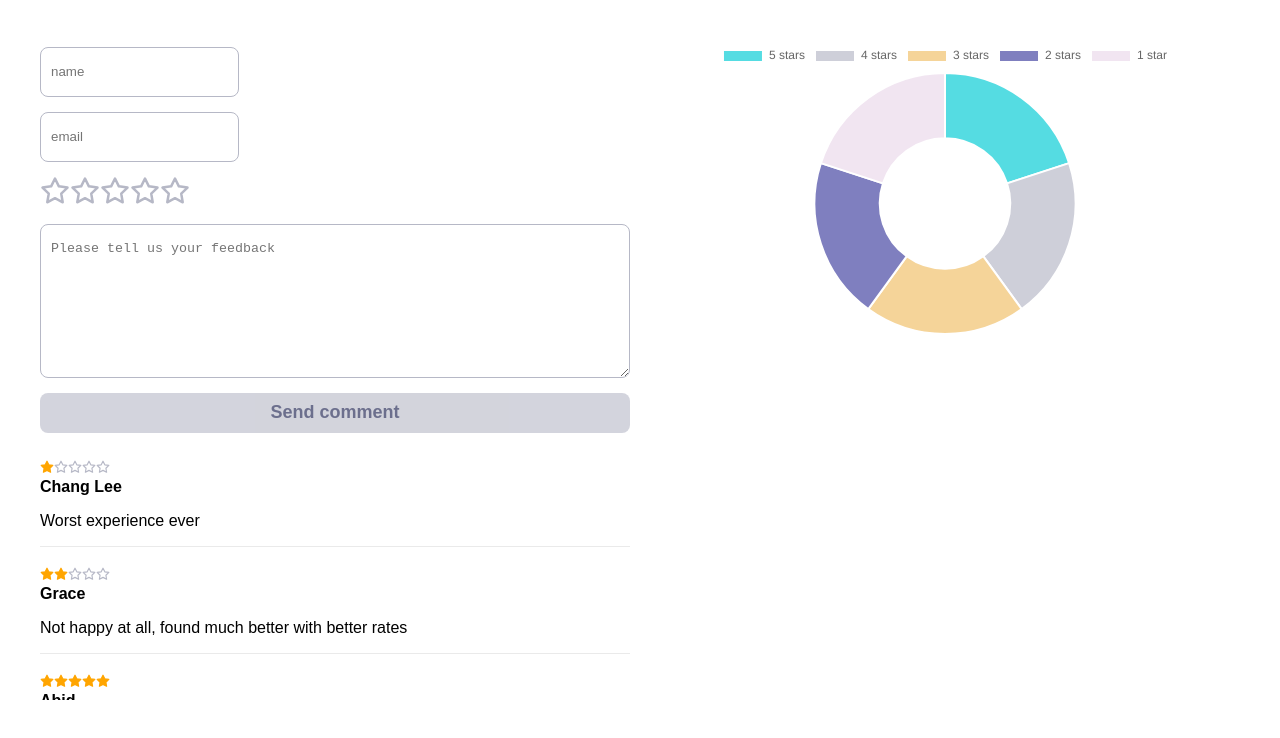
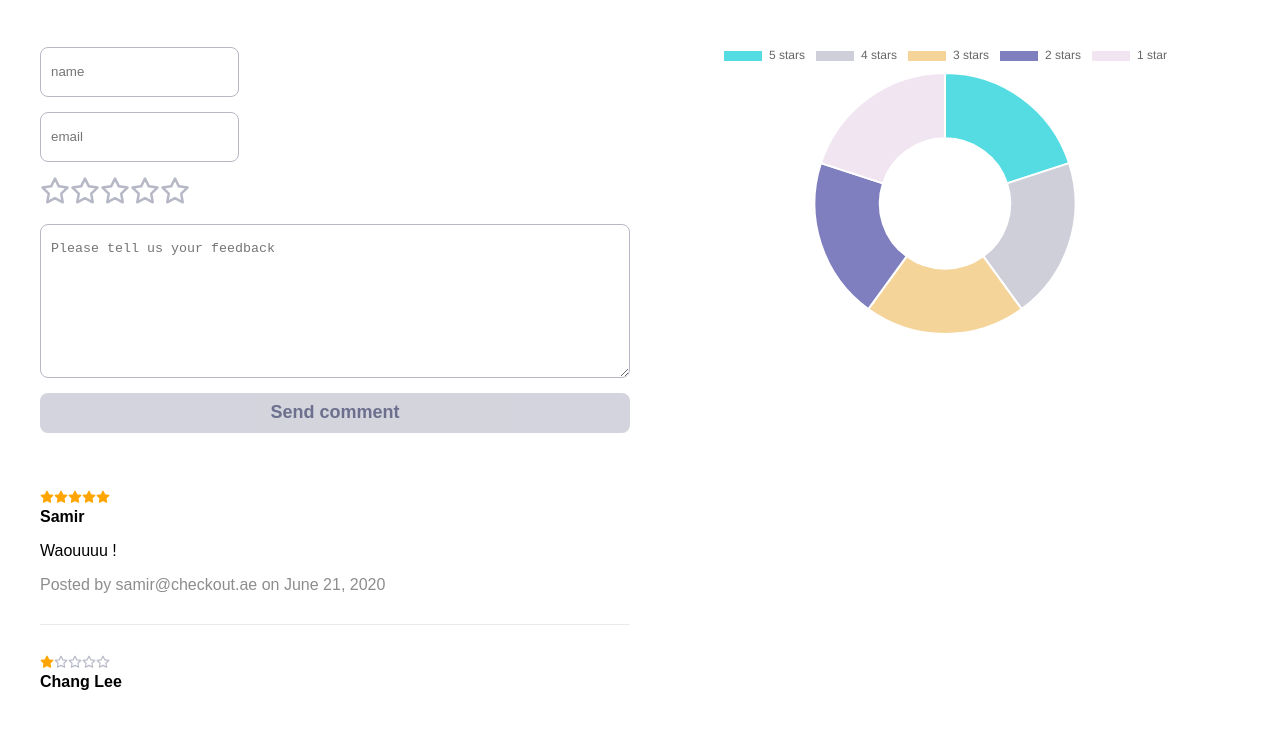
Before and after one commit to samReact/feedback_test, a React (Create React App) app: page / in a window 1280 px wide. Shown: the top 738 px of the page. Built offline with nearby package versions, Linux system fonts and the light colour scheme.

Commit message:
:sparkles: add comments date handling

```diff
--- a/package.json
+++ b/package.json
@@ -7,6 +7,7 @@
     "@testing-library/react": "^9.3.2",
     "@testing-library/user-event": "^7.1.2",
     "chart.js": "^2.9.3",
+    "moment": "^2.27.0",
     "react": "^16.13.1",
     "react-dom": "^16.13.1",
     "react-scripts": "3.4.1",
--- a/src/parts/Comment.jsx
+++ b/src/parts/Comment.jsx
@@ -10,6 +10,9 @@ const Comment = ({ comment }) => {
         {comment.name}
       </div>
       <p>{comment.comment}</p>
+      <span className="date">
+        Posted by {comment.email} on {comment.date}
+      </span>
     </div>
   );
 };
--- a/src/parts/Form.jsx
+++ b/src/parts/Form.jsx
@@ -1,5 +1,6 @@
 import React, { useState, useContext, useEffect } from "react";
 import validator from "validator";
+import moment from "moment";
 
 import Input from "../components/Input";
 import StarGroup from "./StarGroup";
@@ -22,6 +23,7 @@ const Form = () => {
   const [form, setForm] = useState(initialForm);
   const [ready, setReady] = useState(false);
   const [errors, setErrors] = useState([]);
+  const [errorEmailFormat, setErrorEmailFormat] = useState(false);
 
   const handleChange = (e) => {
     setForm({ ...form, [e.target.name]: e.target.value });
@@ -36,6 +38,8 @@ const Form = () => {
 
   const handleSubmit = (e) => {
     e.preventDefault();
+    let date = moment().format("MMM D, YYYY.");
+
     const updatedData = [...state.data];
     let handleRating = () => {
       if (form.rate === 5) {
@@ -55,8 +59,8 @@ const Form = () => {
       }
     };
     const id = state.comments.length;
-    const updatedFom = { id, ...form };
-    const comments = [...state.comments, updatedFom];
+    const updatedForm = { id, ...form, date };
+    const comments = [...state.comments, updatedForm];
     handleRating();
     dispatch({ type: ADD_COMMENT, payload: { comments, data: updatedData } });
     setForm(initialForm);
@@ -65,6 +69,14 @@ const Form = () => {
 
   const verification = (e) => {
     let updatedErrors = [...errors];
+    if (e.target.name === "email" && form.email.length > 0) {
+      if (!validator.isEmail(form.email)) {
+        console.log("fils de pute");
+        updatedErrors.push(e.target.name);
+        setErrors(updatedErrors);
+        return setErrorEmailFormat(true);
+      }
+    }
     if (validator.isEmpty(e.target.value)) {
       updatedErrors.push(e.target.name);
       return setErrors(updatedErrors);
@@ -82,6 +94,7 @@ const Form = () => {
       !validator.isEmpty(form.name) &&
       !validator.isEmpty(form.email) &&
       !validator.isEmpty(form.comment) &&
+      validator.isEmail(form.email) &&
       form.rate !== undefined
     ) {
       return setReady(true);
@@ -107,7 +120,11 @@ const Form = () => {
         value={form.email}
         type="email"
         name="email"
-        errorMessage="Email is required"
+        errorMessage={
+          errorEmailFormat
+            ? "Valid email address is required"
+            : "Email is required"
+        }
         onChange={handleChange}
         error={errors.find((error) => error === "email")}
         onBlur={verification}
--- a/src/styles/_base.scss
+++ b/src/styles/_base.scss
@@ -10,6 +10,7 @@ $theme-colors: (
   "primary": rgb(12, 17, 66),
   "secondary": rgb(43, 212, 219),
   "error": rgb(238, 109, 95),
+  "dark-grey": #8d8d8d,
   "grey": rgb(182, 184, 198),
   "light-grey": #eaeaea,
   "white": #ffffff,
--- a/src/styles/_parts.scss
+++ b/src/styles/_parts.scss
@@ -14,5 +14,8 @@
 }
 .comment {
   border-bottom: 1px solid map-get($theme-colors, "light-grey");
-  margin-bottom: 20px;
+  padding: 30px 0px;
+  .date {
+    @extend .text-dark-grey;
+  }
 }
--- a/src/utils/datas.js
+++ b/src/utils/datas.js
@@ -3,35 +3,48 @@ export const comments = [
     id: 0,
     rate: 4,
     name: "Abdullah",
+    email: "abdullah@outlook.sa",
     comment: "Very nice transaction, safe and secure !",
-    date: "Posted June 21, 2020",
+    date: "June 21, 2020",
   },
   {
     id: 1,
     rate: 3,
     name: "Jean-Pierre",
+    email: "jean-pierre@hotmail.fr",
     comment: "Was ok, try to put more information.",
-    date: "Posted June 19, 2020",
+    date: "June 19, 2020",
   },
   {
     id: 2,
     rate: 5,
     name: "Abid",
+    email: "abid@protonmail.com",
     comment: "Thank you !",
-    date: "Posted June 18, 2020",
+    date: "June 18, 2020",
   },
   {
     id: 3,
     rate: 2,
     name: "Grace",
+    email: "grace@etisalat.ae",
     comment: "Not happy at all, found much better with better rates",
-    date: "Posted December 6, 2019",
+    date: "December 6, 2019",
   },
   {
     id: 4,
     rate: 1,
     name: "Chang Lee",
+    email: "chang@exemple.cn",
     comment: "Worst experience ever",
-    date: "Posted December 6, 2019",
+    date: "December 6, 2019",
+  },
+  {
+    id: 5,
+    rate: 5,
+    name: "Samir",
+    email: "samir@checkout.ae",
+    comment: "Waouuuu !",
+    date: "June 21, 2020",
   },
 ];
```
